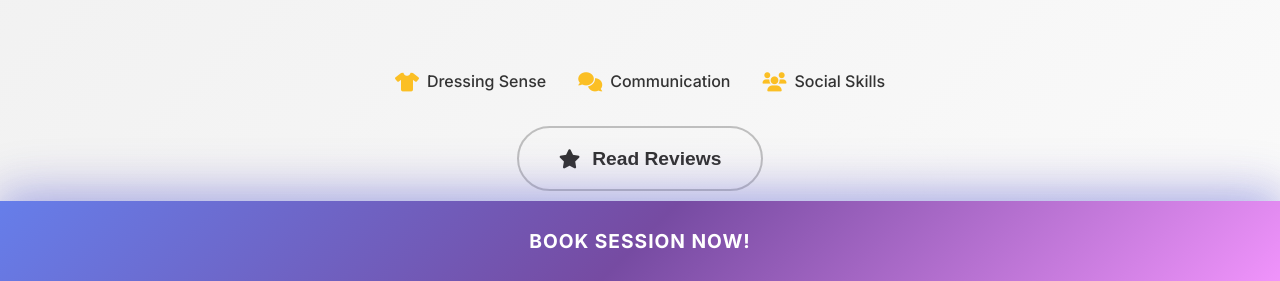
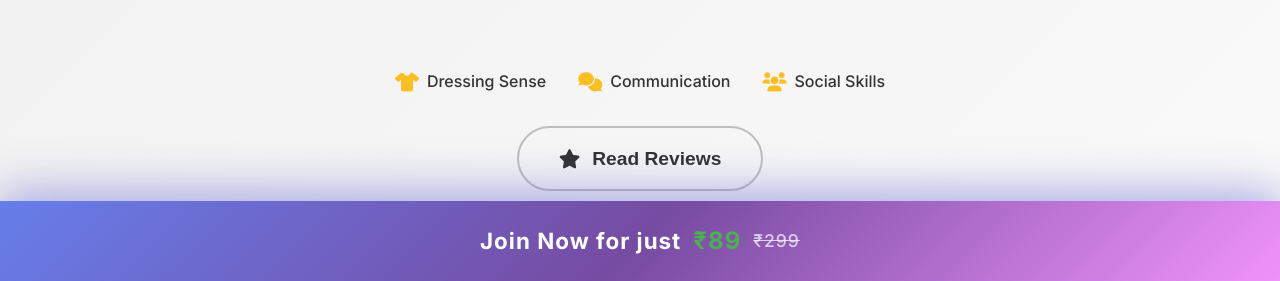
Before and after one commit to jaikumar1240/Elevate-You, a website: page index.html in a window 1280 px wide. Shown: the part 519-800 px from the top of the page. Drawn offline with Linux system fonts and the light colour scheme.

Commit message:
more css changes

```diff
--- a/index.html
+++ b/index.html
@@ -219,6 +219,7 @@
                     <div class="price-display">
                         <span class="currency">₹</span>
                         <span class="amount">89</span>
+                        <span style="color: #636363; text-decoration: line-through;">₹299</span>
                         <span class="period">per session</span>
                     </div>
                     <div class="payment-security">
@@ -337,7 +338,9 @@
         <div class="fallback-button">
             <a href="https://razorpay.com/payment-button/pl_RUaZpo0DUB7zdG/view/?utm_source=payment_button&utm_medium=button&utm_campaign=payment_button"
                class="razorpay-payment-button">
-                Book Session Now!
+                Join Now for just
+                <span class="current-price">₹89</span>
+                <span class="old-price">₹299</span>
             </a>
         </div>
     </div>
--- a/styles.css
+++ b/styles.css
@@ -1425,7 +1425,7 @@ input:focus, select:focus, textarea:focus {
     width: 100%;
     border-radius: 0;
     font-weight: 700;
-    font-size: 1.1rem;
+    font-size: 1.4rem;
     cursor: pointer;
     display: flex;
     align-items: center;
@@ -1435,7 +1435,7 @@ input:focus, select:focus, textarea:focus {
     transition: all 0.3s ease;
     position: relative;
     overflow: hidden;
-    text-transform: uppercase;
+    /* text-transform: uppercase; */
     letter-spacing: 0.5px;
 }
 
@@ -2097,7 +2097,7 @@ input:focus, select:focus, textarea:focus {
     width: 100% !important;
     max-width: 100% !important;
     border-radius: 0 !important;
-    font-size: 1.2rem !important;
+    font-size: 1.4rem !important;
     font-weight: 800 !important;
     box-shadow: 0 -8px 40px rgba(102, 126, 234, 0.4),
                 0 0 60px rgba(118, 75, 162, 0.3) !important;
@@ -2106,7 +2106,7 @@ input:focus, select:focus, textarea:focus {
     overflow: hidden !important;
     border: none !important;
     cursor: pointer !important;
-    text-transform: uppercase !important;
+    /* text-transform: uppercase !important; */
     letter-spacing: 1px !important;
     animation: floatGlow 2s ease-in-out infinite alternate !important;
 }
@@ -2216,3 +2216,17 @@ input:focus, select:focus, textarea:focus {
         font-size: 1rem !important;
     }
 }
+
+.current-price {
+    font-size: 1.5rem !important;
+    font-weight: 700 !important;
+    color: #4CAF50 !important;
+}
+
+.old-price {
+    /* font-size: 1rem !important; */
+    color: rgba(255, 255, 255, 0.7) !important;
+    text-decoration: line-through !important;
+    font-weight: 500 !important;
+    font-size: 1.1rem !important;
+}
```
Also changed, not shown: 1 other file.
